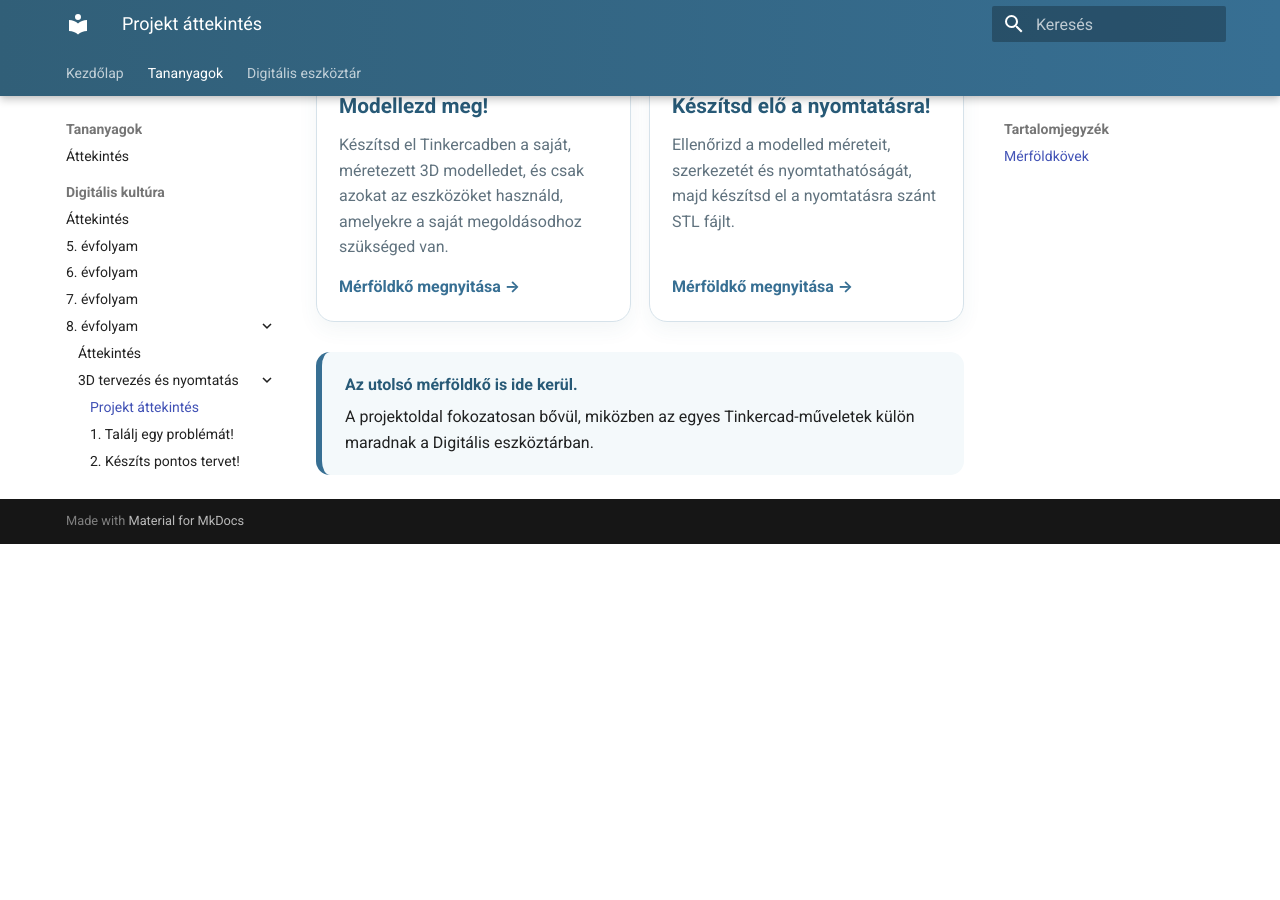
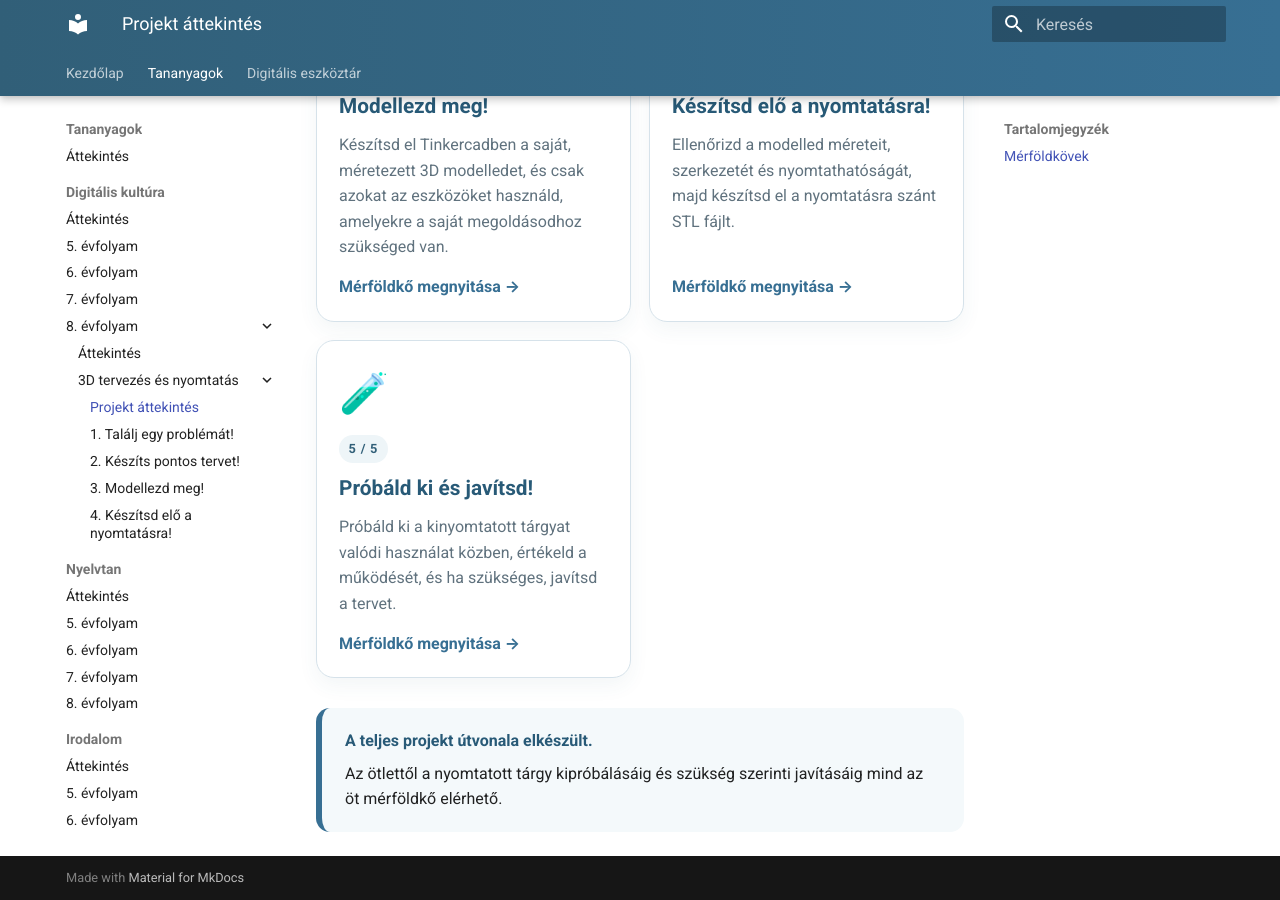
Before and after one commit to bsuszter/digitalis-eszkoztar, an MkDocs documentation site: the page built from docs/tananyagok/digitalis-kultura/8-evfolyam/3d-tervezes/index.md, in a window 1280 px wide and 900 px high, scrolled down 1217 px. Built offline with MkDocs 1.6.1 and Material for MkDocs 9.7.7, drawn with Linux system fonts in a browser that asks for light colours; before the commit the page ends 1761 px from its top, so only the background shows below that.

Commit message:
Complete 3D project overview with 5th milestone

```diff
--- a/docs/tananyagok/digitalis-kultura/8-evfolyam/3d-tervezes/index.md
+++ b/docs/tananyagok/digitalis-kultura/8-evfolyam/3d-tervezes/index.md
@@ -48,9 +48,17 @@
     <span>Ellenőrizd a modelled méreteit, szerkezetét és nyomtathatóságát, majd készítsd el a nyomtatásra szánt STL fájlt.</span>
     <span class="tool-link">Mérföldkő megnyitása →</span>
   </a>
+
+  <a class="tool-card" href="05-probald-ki-es-javitsd/">
+    <span class="tool-icon">🧪</span>
+    <span class="tool-tag">5 / 5</span>
+    <strong>Próbáld ki és javítsd!</strong>
+    <span>Próbáld ki a kinyomtatott tárgyat valódi használat közben, értékeld a működését, és ha szükséges, javítsd a tervet.</span>
+    <span class="tool-link">Mérföldkő megnyitása →</span>
+  </a>
 </div>
 
 <div class="section-lead">
-  <strong>Az utolsó mérföldkő is ide kerül.</strong>
-  <span>A projektoldal fokozatosan bővül, miközben az egyes Tinkercad-műveletek külön maradnak a Digitális eszköztárban.</span>
+  <strong>A teljes projekt útvonala elkészült.</strong>
+  <span>Az ötlettől a nyomtatott tárgy kipróbálásáig és szükség szerinti javításáig mind az öt mérföldkő elérhető.</span>
 </div>
```
